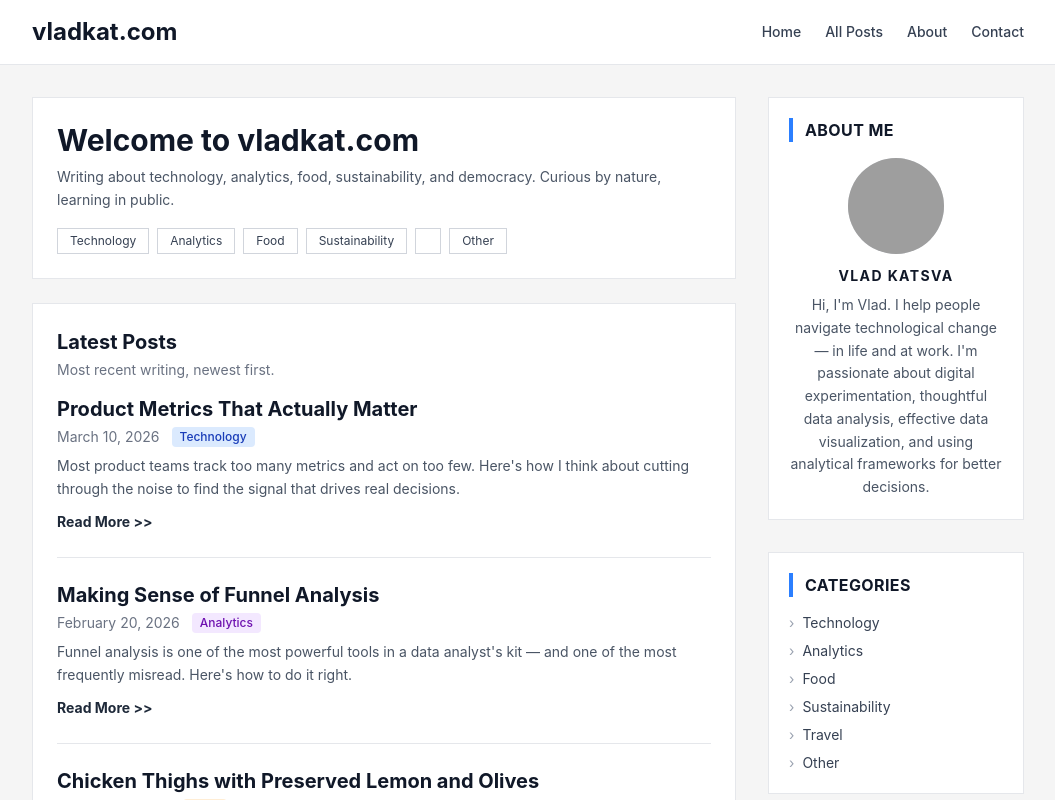
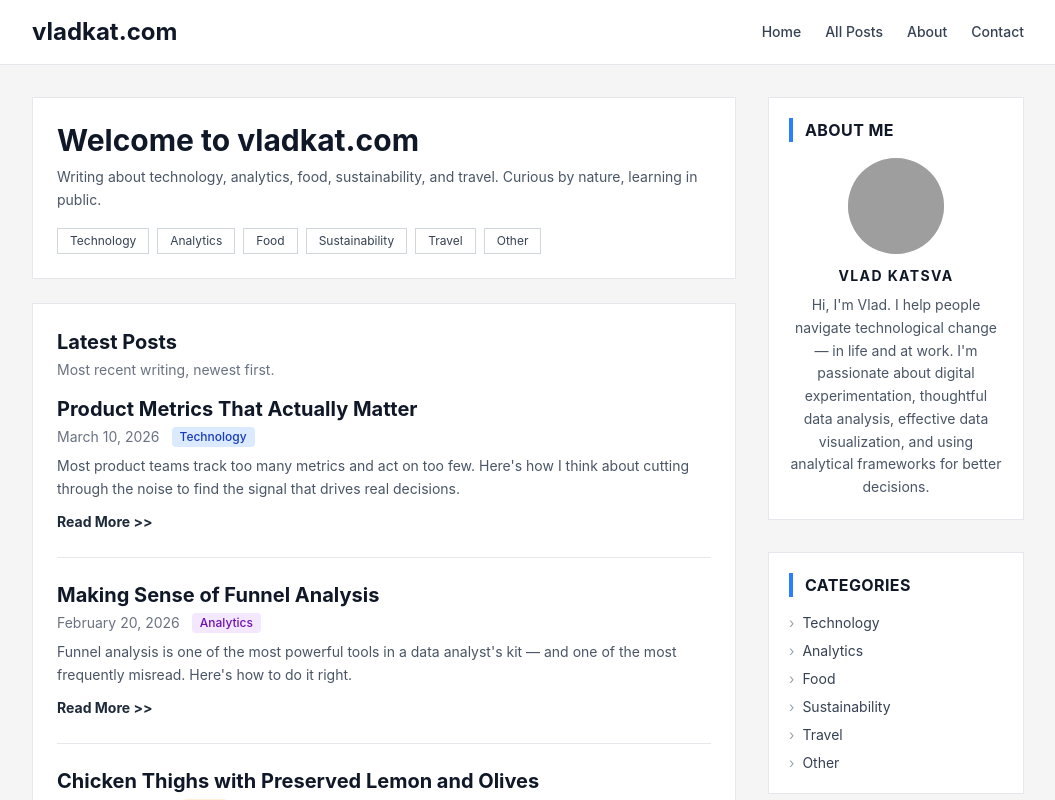
Before and after one commit to vkat77/vladkat-blog, a Next.js app: page / in a window 1280 px wide. Shown: the top 800 px of the page, without its empty margins (112-1167 px from the left). Built offline with nearby package versions, Linux system fonts and the light colour scheme; grey boxes are pictures that could not be loaded.

Commit message:
Fix missing travel category in page.tsx (was causing build failure)

```diff
--- a/app/page.tsx
+++ b/app/page.tsx
@@ -6,7 +6,7 @@ import Link from 'next/link';
 export default function Home() {
   const allPosts = getAllPosts();
   const recentPosts = allPosts.slice(0, 5);
-  const categories: PostCategory[] = ['technology', 'analytics', 'food', 'sustainability', 'democracy', 'other'];
+  const categories: PostCategory[] = ['technology', 'analytics', 'food', 'sustainability', 'travel', 'other'];
 
   return (
     <div className="max-w-5xl mx-auto px-4 py-8">
@@ -17,7 +17,7 @@ export default function Home() {
           <div className="bg-white border border-gray-200 p-6 mb-6">
             <h1 className="text-3xl font-bold text-gray-900 mb-2">Welcome to vladkat.com</h1>
             <p className="text-gray-600 text-sm leading-relaxed">
-              Writing about technology, analytics, food, sustainability, and democracy. Curious by nature, learning in public.
+              Writing about technology, analytics, food, sustainability, and travel. Curious by nature, learning in public.
             </p>
             <div className="flex flex-wrap gap-2 mt-4">
               {categories.map((cat) => (
```
